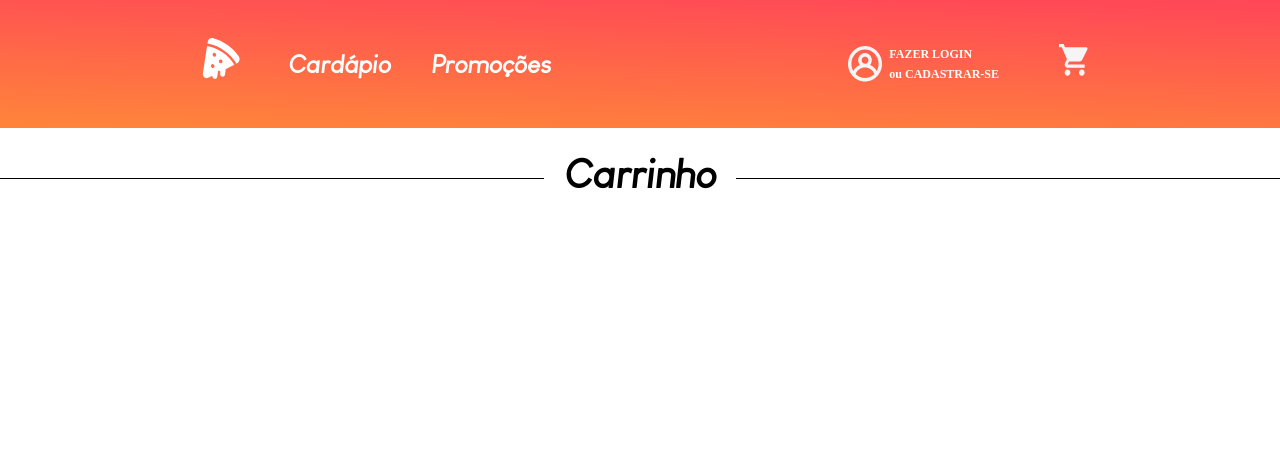
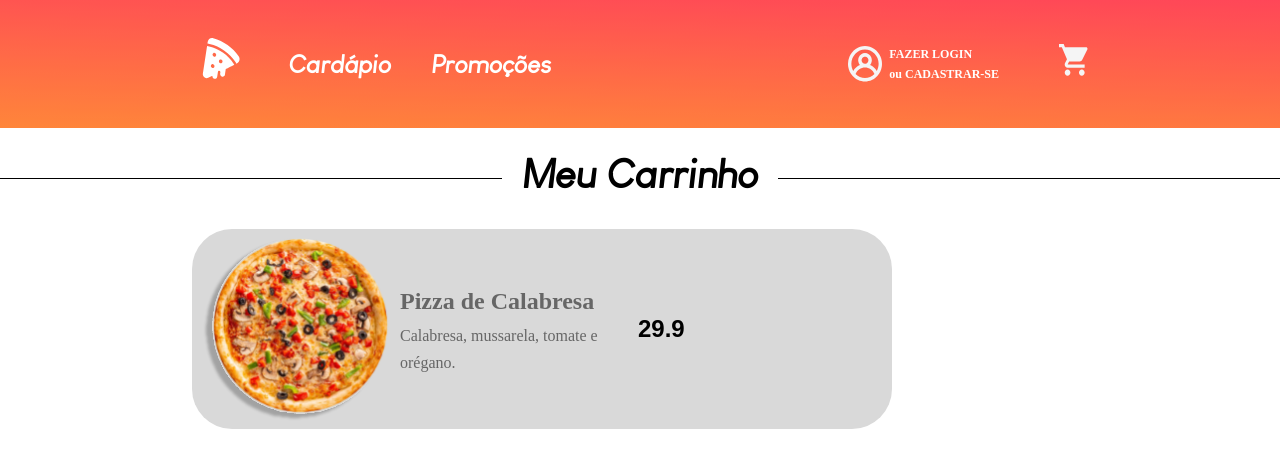
Before and after one commit to KauanSoaress/Projeto-Final-S3-Front, a React (Vite) app: page /cart in a window 1280 px wide. Shown: the top 468 px of the page. Built offline with nearby package versions, Linux system fonts and the light colour scheme; a web font is replaced by a local one.

Commit message:
Adição de card no carrinho

```diff
--- /dev/null
+++ b/src/components/CartCards.tsx
@@ -0,0 +1,23 @@
+import '../styles/CartCards.css'
+
+interface CartCardsProps {
+    img: string;
+    productName: string;
+    productDescription: string;
+    priceProduct: number;
+}
+
+export const CartCards = ({img, productName, productDescription, priceProduct}: CartCardsProps) => {
+    return (
+        <>
+        <div className="products-cart-container">
+            <img src={img} alt="Products" />
+            <div className="textCard">
+                <p className='productTitle'>{productName}</p>
+                <p className='productDescription'>{productDescription}</p>
+            </div>
+            <div className="priceProduct">{priceProduct}</div>
+        </div>
+        </>
+    )
+}
--- a/src/pages/cart/index.tsx
+++ b/src/pages/cart/index.tsx
@@ -1,12 +1,17 @@
 import '../../styles/Cart.css'
 import NavBar from '../../components/NavBar.tsx'
 import {PageTitle} from '../../components/PageTitle.tsx'
+import { CartCards } from '../../components/CartCards.tsx'
 
 export default function Cart(){
   return (
     <>
       <NavBar />
-      <PageTitle>Carrinho</PageTitle>
+      <PageTitle>Meu Carrinho</PageTitle>
+      <div className="cart-cards-container">
+        <CartCards img="PizzaCogumelo.svg" productName="Pizza de Calabresa" productDescription="Calabresa, mussarela, tomate e orégano." priceProduct={29.90}/>
+
+      </div>
     </>
   )
 }
--- a/src/styles/Cart.css
+++ b/src/styles/Cart.css
@@ -0,0 +1,3 @@
+.cart-cards-container{
+    margin: 2rem 2rem 0rem 12rem;
+}
--- /dev/null
+++ b/src/styles/CartCards.css
@@ -0,0 +1,39 @@
+.products-cart-container {
+    background: #D9D9D9;
+    width: 700px;
+    height: 200px;
+    border-radius: 40px;
+    display: flex;
+}
+
+.products-cart-container img {
+    width: 13rem;
+}
+
+.productTitle{
+    font-size: 1.5rem;
+    font-weight: bold;
+}
+
+.productDescription{
+    font-size: 1rem;
+}
+
+.productDescription, .productTitle{
+    display: flex;
+    justify-content: left;
+}
+
+.textCard{
+    width: 34%;
+    display: flex;
+    justify-content: left;
+    flex-direction: column;
+    margin: auto 0;
+}
+
+.priceProduct{
+    font-size: 1.5rem;
+    font-weight: bold;
+    margin: auto 0;
+}
```
Also changed, not shown: public/PizzaCogumelo.svg (added).
